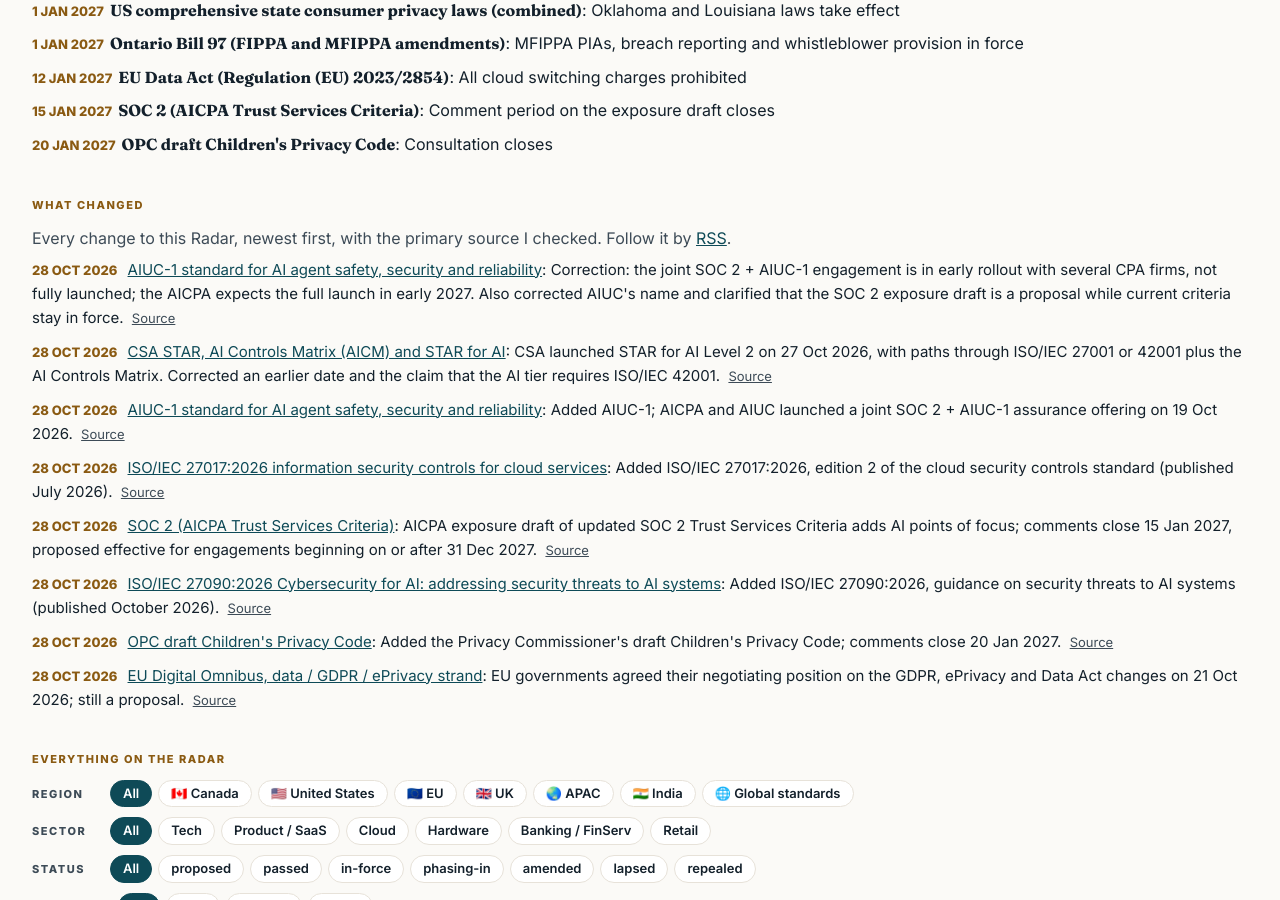
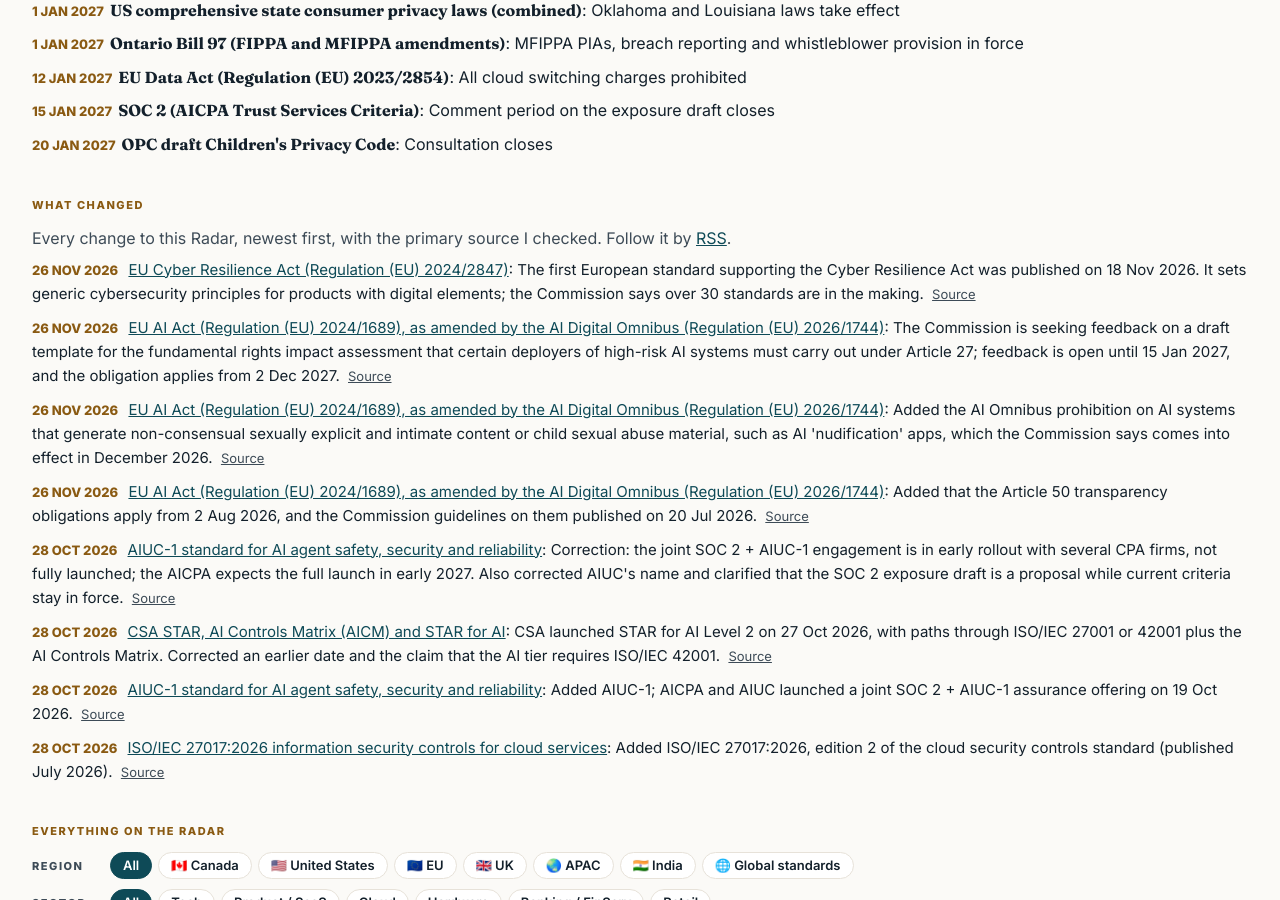
Before and after one commit to grc-with-sjo/grc-insights, a Jekyll site: the page built from radar.html, in a window 1280 px wide and 900 px high, scrolled down 686 px. Built offline with Jekyll 4.4.1, drawn with Linux system fonts in a browser that asks for light colours; some of the changed text lies outside the part shown.

Commit message:
radar: EU AI Act (Art 50, FRIA template, prohibition 9) and CRA first standard
Verified on digital-strategy.ec.europa.eu, read 2026-11-26.

Co-Authored-By: Claude Opus 5.5 <noreply@anthropic.com>

```diff
--- a/_data/radar_changes.yml
+++ b/_data/radar_changes.yml
@@ -1,5 +1,25 @@
 # Public "What changed" log for the Regulation Radar (newest first). Shown on /radar/ and in /radar/changes.xml.
 # Add an entry only after reading the primary source; `source` is that primary page.
+- date: "2026-11-26"
+  id: eu-cra
+  change: "The first European standard supporting the Cyber Resilience Act was published on 18 Nov 2026. It sets generic cybersecurity principles for products with digital elements; the Commission says over 30 standards are in the making."
+  source: "https://digital-strategy.ec.europa.eu/en/news/first-european-standard-published-support-cyber-resilience-act"
+  quote: "On 18 November, the first European standard supporting the implementation of the Cyber Resilience Act (CRA) was published."
+- date: "2026-11-26"
+  id: eu-ai-act
+  change: "The Commission is seeking feedback on a draft template for the fundamental rights impact assessment that certain deployers of high-risk AI systems must carry out under Article 27; feedback is open until 15 Jan 2027, and the obligation applies from 2 Dec 2027."
+  source: "https://digital-strategy.ec.europa.eu/en/news/commission-seeks-feedback-draft-template-fundamental-rights-impact-assessment-under-ai-act"
+  quote: "The draft template is open for public feedback until 15 January 2027."
+- date: "2026-11-26"
+  id: eu-ai-act
+  change: "Added the AI Omnibus prohibition on AI systems that generate non-consensual sexually explicit and intimate content or child sexual abuse material, such as AI 'nudification' apps, which the Commission says comes into effect in December 2026."
+  source: "https://digital-strategy.ec.europa.eu/en/policies/regulatory-framework-ai"
+  quote: "Prohibition 9 comes into effect in December 2026 and was introduced as a part of the AI Omnibus."
+- date: "2026-11-26"
+  id: eu-ai-act
+  change: "Added that the Article 50 transparency obligations apply from 2 Aug 2026, and the Commission guidelines on them published on 20 Jul 2026."
+  source: "https://digital-strategy.ec.europa.eu/en/library/guidelines-transparency-obligations-providers-and-deployers-ai-systems"
+  quote: "These transparency obligations apply from 2 August 2026."
 - date: "2026-10-28"
   id: global-aiuc-1
   change: "Correction: the joint SOC 2 + AIUC-1 engagement is in early rollout with several CPA firms, not fully launched; the AICPA expects the full launch in early 2027. Also corrected AIUC's name and clarified that the SOC 2 exposure draft is a proposal while current criteria stay in force."
--- a/_data/tracker.yml
+++ b/_data/tracker.yml
@@ -298,14 +298,17 @@
   key_dates:
     - { date: "2026-07-08", what: "AI Digital Omnibus amending the AI Act signed" }
     - { date: "2026-07-27", what: "AI Digital Omnibus in force" }
+    - { date: "2026-07-20", what: "Commission publishes guidelines on the Article 50 transparency obligations for providers and deployers of certain AI systems" }
+    - { date: "2026-08-02", what: "Article 50 transparency obligations apply" }
     - { date: "2026-10-19", what: "Commission announces the first harmonised standard (EN 18286, quality management)" }
+    - { date: "2026-11-16", what: "Commission seeks feedback on a draft template for the Article 27 fundamental rights impact assessment; feedback open until 15 January 2027" }
     - { date: "2027-12-02", what: "Annex III stand-alone high-risk obligations apply" }
     - { date: "2028-08-02", what: "Annex I product-embedded high-risk obligations apply" }
   sectors: [tech, saas, cloud, hardware, banking, retail]
   applies_to_me: high
-  summary: "The EU's risk-based AI law, amended in 2026: high-risk duties are postponed to December 2027 and August 2028."
+  summary: "The EU's risk-based AI law, amended in 2026 by the AI Omnibus. Article 50 transparency obligations apply from 2 August 2026. A further prohibition, on AI systems that generate non-consensual sexually explicit and intimate content or child sexual abuse material, such as AI 'nudification' apps, comes into effect in December 2026. High-risk duties are postponed to 2 December 2027 (Annex III) and 2 August 2028 (Annex I)."
   source: "https://digital-strategy.ec.europa.eu/en/policies/regulatory-framework-ai"
-  last_reviewed: "2026-10-28"
+  last_reviewed: "2026-11-26"
 - id: eu-gdpr
   name: "General Data Protection Regulation (GDPR, Regulation (EU) 2016/679)"
   region: EU
@@ -402,12 +405,13 @@
   key_dates:
     - { date: "2026-07-27", what: "Commission non-binding guidance" }
     - { date: "2026-09-11", what: "Reporting of exploited vulnerabilities and severe incidents applies (24-hour early warning, 72-hour notification)" }
+    - { date: "2026-11-18", what: "First European standard supporting the CRA published (generic cybersecurity principles for products with digital elements); over 30 standards in the making" }
     - { date: "2027-12-11", what: "Main obligations apply" }
   sectors: [tech, saas, hardware, retail, banking]
   applies_to_me: high
   summary: "Manufacturers of products with digital elements must report exploited vulnerabilities and severe incidents on a 24h/72h clock through ENISA's platform (live since 2026-09-11); full duties from 2027-12-11."
   source: "https://digital-strategy.ec.europa.eu/en/policies/cra-reporting"
-  last_reviewed: "2026-10-28"
+  last_reviewed: "2026-11-26"
 - id: uk-duaa
   name: "Data (Use and Access) Act 2025"
   region: UK
```
